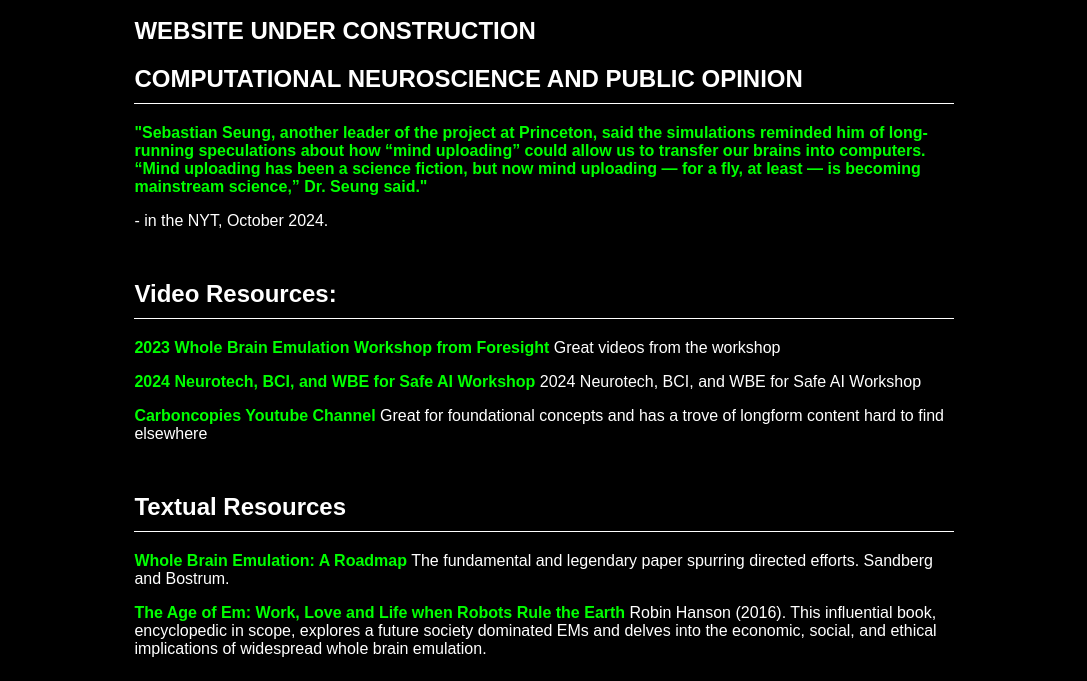
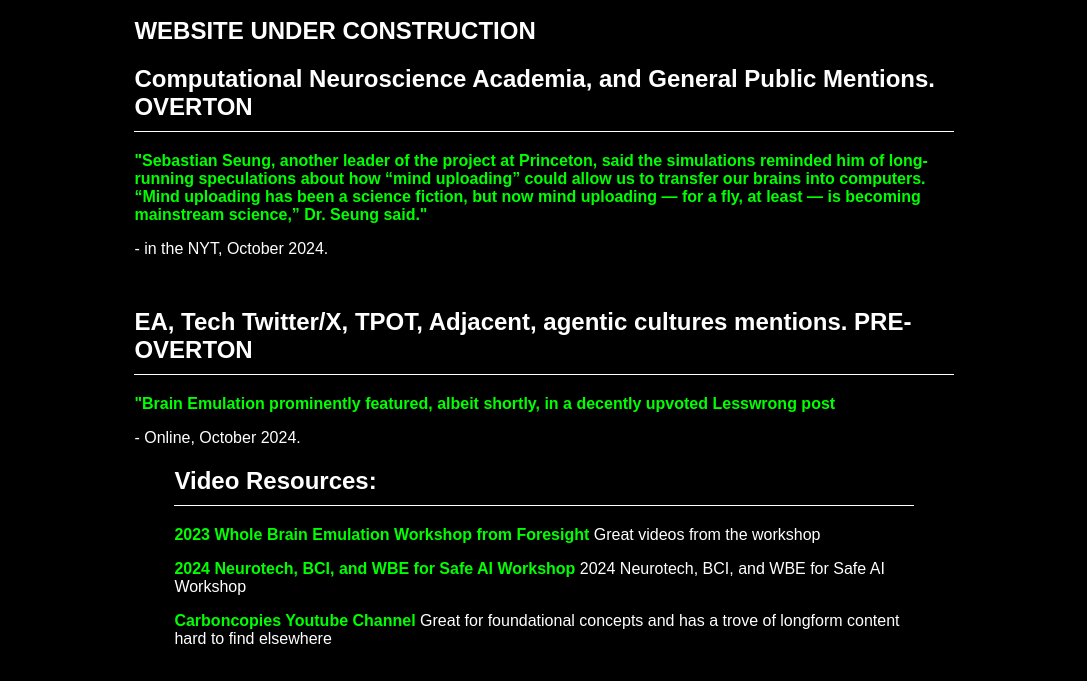
Before and after one commit to UIRI-ORG/os, a plain HTML site: page wbe.html in a window 1280 px wide. Shown: the part 416-1097 px from the top of the page, without its empty margins (96-1183 px from the left). Drawn offline with Linux system fonts and the light colour scheme.

Commit message:
mentions

```diff
--- a/wbe.html
+++ b/wbe.html
@@ -130,14 +130,17 @@
         <h2>WEBSITE UNDER CONSTRUCTION</h2>
 
         <div class="section">
-            <h2 class="section-title">COMPUTATIONAL NEUROSCIENCE AND PUBLIC OPINION</h2>
+            <h2 class="section-title">Computational Neuroscience Academia, and General Public Mentions. OVERTON</h2>
 
     <p><a href="https://www.nytimes.com/2024/10/02/science/fruit-fly-brain-mapped.html" target="_blank"><strong>"Sebastian Seung, another leader of the project at Princeton, said the simulations reminded him of long-running speculations about how “mind uploading” could allow us to transfer our brains into computers. “Mind uploading has been a science fiction, but now mind uploading — for a fly, at least — is becoming mainstream science,” Dr. Seung said."</strong></a><p> - in the NYT, October 2024.</p><blockquote>
 
     </blockquote>
 
-
         </div>
+        <p></p>
+        <div class="section">
+            <h2 class="section-title">EA, Tech Twitter/X, TPOT, Adjacent, agentic cultures mentions. PRE-OVERTON</h2>
+                <p><a href="https://www.lesswrong.com/posts/jTiSWHKAtnyA723LE/overview-of-strong-human-intelligence-amplification-methods" target="_blank"><strong>"Brain Emulation prominently featured, albeit shortly, in a decently upvoted Lesswrong post</strong></a><p> - Online, October 2024.</p><blockquote>
 
         <div class="section">
             <h2 class="section-title">Video Resources:</h2>
```
